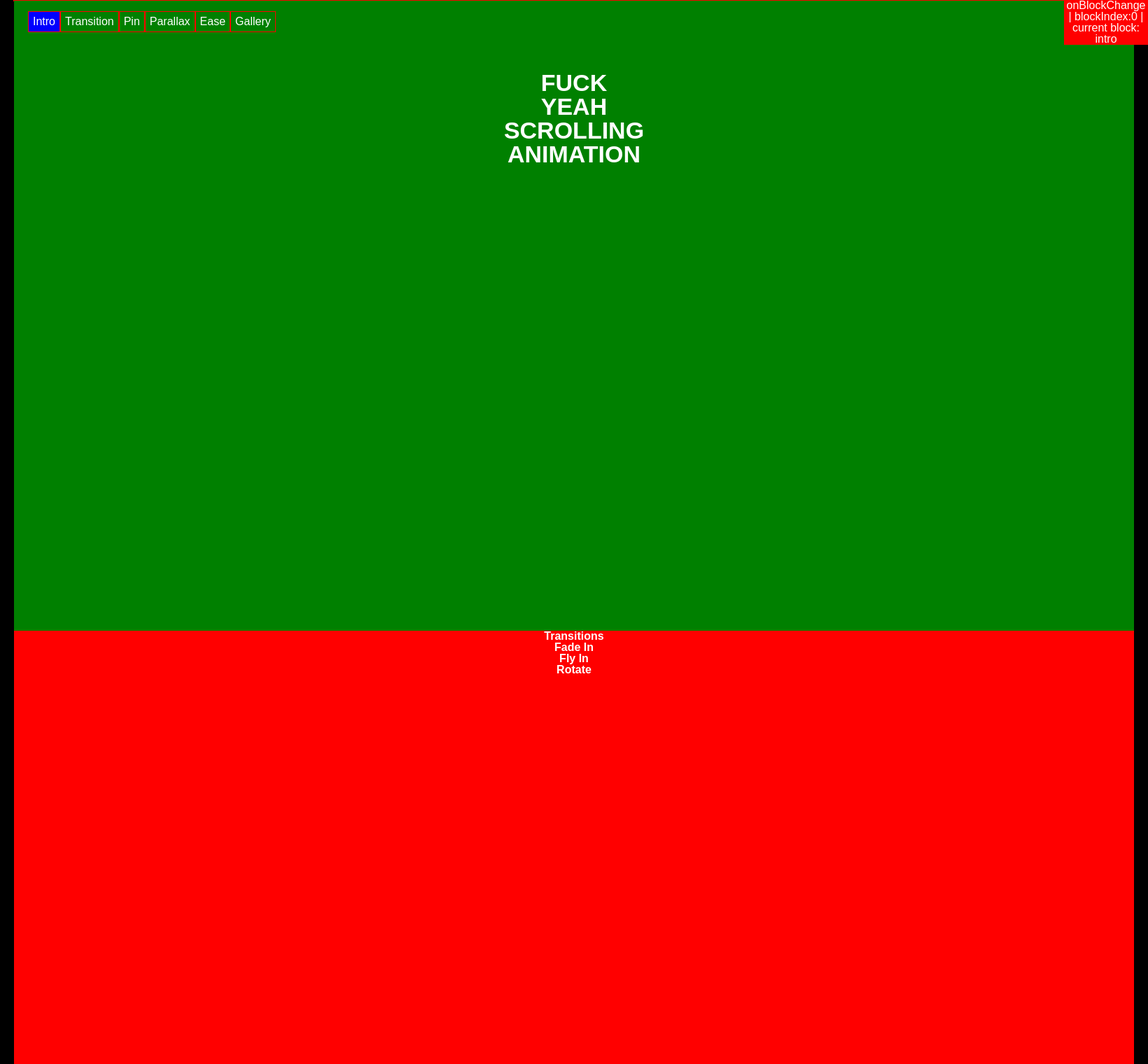
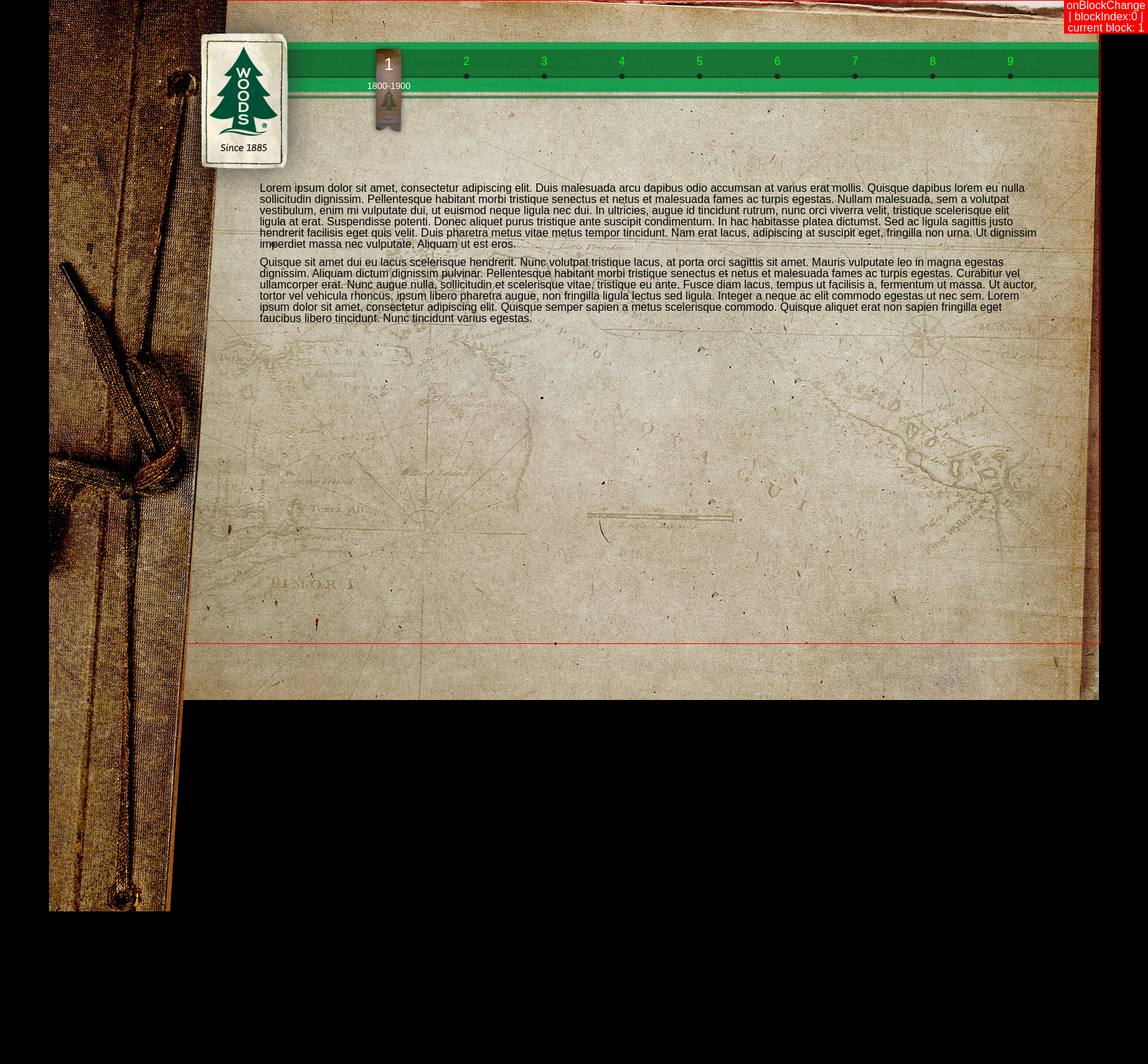
Before and after one commit to agcreative/woods, a PHP site: page / in a window 1640 px wide. Shown: the top 1520 px of the page at 70% size. Run offline with PHP 8.4, Linux system fonts and the light colour scheme; some libraries are stand-ins or nearby versions.

Commit message:
dan edit and added new files

```diff
--- a/css/style.css
+++ b/css/style.css
@@ -92,17 +92,22 @@ input, select {
 /* ######################################
 	general
 ####################################### */
+body, html {
+	height: 100%;
+}
 
 body {
-	background: #000;
+	background: url(../images/bg-map.jpg) center top no-repeat fixed #000;
 	color: #fff;
 	text-align: center;
 }
-
+#nav {
+	position: relative;
+}
 #wrap {
-	width: 1600px;
-	border: solid red 1px;
+	width: 1500px;
 	margin: 0 auto;
+	height: 100%;
 }
 
 /* ######################################
@@ -130,7 +135,10 @@ body {
 #nav {
 	position: fixed;
 	top: 0;
+	left: 50%;
+	margin-left: -750px;
 	z-index: 999999;
+	width: 1500px;
 }
 #nav li {
 	list-style: none;
@@ -139,11 +147,35 @@ body {
 #nav span {
 	display: block;
 	padding: 6px;
-	border: solid red 1px;
+	cursor: pointer;
+	padding: 20px 0;
+	height: 96px;
+	background: url(../images/bg-nav-a.png) no-repeat;
+	position: relative;
+	color: #00ff00;
+	width: 111px;
 }
-
-#nav span.selected {
-	background: blue;
+#nav em {
+	position: absolute;
+	top: 56px;
+	left: 0;
+	width: 111px;
+	text-align: center;
+	font-style: normal;
+	font-size: 13px;
+	color: #fff;
+	display: none;
+}
+#nav span.selected  {
+	background: url(../images/bg-nav-selected.png) no-repeat;
+	color: #fff;
+	font-size: 24px !important;
+}
+#nav span.selected em, #nav span:hover em {
+	display: block;
+}
+#nav span:hover {
+	background: url(../images/bg-nav-hover.png) no-repeat;
 }
 
 /* ######################################
@@ -162,36 +194,54 @@ body {
 .scrollblock {
 	position: relative;
 	margin: 0;
-	width: 1600px;
-	height: 900px;
+	width: 1222px;
+	height: 918px;
 	overflow: hidden;
+	border: solid red 1px;
+	padding: 0 0 0 278px;
 }
 
-#easing span {
-	display: inline-block;
-	border: solid red 1px;
+#body-wrapper{
+	width: 1500px;
 	position: relative;
-	top: 0;
+	margin: 0 auto;
+	height: 100%;
 }
 
-#intro {
-	background: green;
+#bookcover {
+    left: 50%;
+    margin-left: -750px;
+    position: fixed;
+    top: 0;
+    z-index: 99;
 }
-#transitions {
-	background: red;
+
+
+
+/* ######################################
+	background
+####################################### */
+
+#woodslogo {
+	position: absolute;
+	left: 170px;
+	z-index: 20;
 }
-#pin {
-	background: blue;
+#nav {
+	overflow: hidden;
+	height: 280px;
 }
-#paralax {
-	background: purple;
+#nav ul {
+	background: url(../images/bg-nav.png) repeat-x;
+    height: 136px;
+    left: 330px;
+    padding: 0 0 0 100px;
+    position: absolute;
+    top: 44px;
+    width: 100% !important;
+    z-index: 10;
 }
-#paralax {
-	background: pink;
-}
-#ease {
-	background: brown;
-}
+
 
 /* ######################################
 	background
@@ -220,3 +270,26 @@ body {
 	width: 20px;
 	height: 20px;
 }
+
+
+/* ######################################
+	1
+####################################### */
+#text {
+    left: 300px;
+    position: absolute;
+    text-align: left;
+    top: 260px;
+    width: 1112px;
+}
+
+#text p {
+	margin-bottom: 10px;
+	color: #000;
+}
+
+h3#fade-in {
+	position: absolute;
+	top: 200px;
+	left: 500px;
+}
--- a/index.php
+++ b/index.php
@@ -11,49 +11,44 @@
 <body>
 
 <p id="console"></p>
+<div id="body-wrapper">
 
+	<div id="bookcover"><img src="images/bg-book-cover.png" alt="Book Cover" /></div>
 	<div id="nav">
+		<div id="woodslogo"><img src="images/woods-logo.png" alt="Woods" /></div>
 		<ul>
-		<li><span class="intro">Intro</span></li>
-		<li><span class="transitions">Transition</span></li>
-		<li><span class="pin">Pin</span></li>
-		<li><span class="paralax">Parallax</span></li>
-		<li><span class="ease">Ease</span></li>
-		<li><span class="gallery">Gallery</span></li>
+			<li><span class="1 selected">1 <em>1800-1900</em></span></li>
+			<li><span class="2">2 <em>1800-1900</em></span></li>
+			<li><span class="3">3 <em>1800-1900</em></span></li>
+			<li><span class="4">4 <em>1800-1900</em></span></li>
+			<li><span class="5">5 <em>1800-1900</em></span></li>
+			<li><span class="6">6 <em>1800-1900</em></span></li>
+			<li><span class="7">7 <em>1800-1900</em></span></li>
+			<li><span class="8">8 <em>1800-1900</em></span></li>
+			<li><span class="9">9 <em>1800-1900</em></span></li>
 		</ul>
 	</div>
 	<div id="wrap">
-	<div class="scrollblock" id="intro">
-		<h1 id="title"><span>Fuck</span> <span>Yeah</span> <span>Scrolling</span> <span>Animation</span></h1>
+		<div class="scrollblock" id="1">
+			<div id="text">
+			<p>Lorem ipsum dolor sit amet, consectetur adipiscing elit. Duis malesuada arcu dapibus odio accumsan at varius erat mollis. Quisque dapibus lorem eu nulla sollicitudin dignissim. Pellentesque habitant morbi tristique senectus et netus et malesuada fames ac turpis egestas. Nullam malesuada, sem a volutpat vestibulum, enim mi vulputate dui, ut euismod neque ligula nec dui. In ultricies, augue id tincidunt rutrum, nunc orci viverra velit, tristique scelerisque elit ligula at erat. Suspendisse potenti. Donec aliquet purus tristique ante suscipit condimentum. In hac habitasse platea dictumst. Sed ac ligula sagittis justo hendrerit facilisis eget quis velit. Duis pharetra metus vitae metus tempor tincidunt. Nam erat lacus, adipiscing at suscipit eget, fringilla non urna. Ut dignissim imperdiet massa nec vulputate. Aliquam ut est eros.</p>
+			<p>Quisque sit amet dui eu lacus scelerisque hendrerit. Nunc volutpat tristique lacus, at porta orci sagittis sit amet. Mauris vulputate leo in magna egestas dignissim. Aliquam dictum dignissim pulvinar. Pellentesque habitant morbi tristique senectus et netus et malesuada fames ac turpis egestas. Curabitur vel ullamcorper erat. Nunc augue nulla, sollicitudin et scelerisque vitae, tristique eu ante. Fusce diam lacus, tempus ut facilisis a, fermentum ut massa. Ut auctor, tortor vel vehicula rhoncus, ipsum libero pharetra augue, non fringilla ligula lectus sed ligula. Integer a neque ac elit commodo egestas ut nec sem. Lorem ipsum dolor sit amet, consectetur adipiscing elit. Quisque semper sapien a metus scelerisque commodo. Quisque aliquet erat non sapien fringilla eget faucibus libero tincidunt. Nunc tincidunt varius egestas.</p>
 			</div>
-	<div class="scrollblock" id="transitions">
-		<h2>Transitions</h2>
-		<h3 id="fade-in">Fade In</h3>
-		<h3 id="fly-in">Fly In</h3>
-		<h3 id="rotate">Rotate</h3>
-		<h3 id="zoom-in">Zoom In</h3>
 		</div>
-	<div class="scrollblock" id="pin">
-		<h2>Pin</h2>
-		<h3 id="unpin">Unpin</h3>
+		<div class="scrollblock" id="2">
 
 		</div>
-	<div class="scrollblock" id="paralax">
-		<h2 id="parallax1"><img src="images/grooming.jpg" alt="Sharpei" /></h2>
-		<h3 id="parallax2"><img src="images/pet-medicine.jpg" alt="Sharpei" /></h3>
-		<h3 id="parallax3"><img src="images/farm.png" alt="Sharpei" /></h3>
+		<div class="scrollblock" id="3">
+
+
 		</div>
-	<div class="scrollblock" id="ease">
-		<h2 id="easing">
-			<span>E</span>
-			<span>A</span>
-			<span>S</span>
-			<span>I</span>
-			<span>N</span>
-			<span>G</span>
-		</h2>
+		<div class="scrollblock" id="4">
+
 		</div>
-	<div class="scrollblock" id="gallery">
+		<div class="scrollblock" id="5">
+
+		</div>
+		<div class="scrollblock" id="6">
 			<div id="navi">
 				<ul class="clearfix">
 					<li><a href="javascript:void(0);" class="picker1" data="1">1</a></li>
@@ -74,8 +69,17 @@
 				</div>
 			</div>
 		</div>
+		<div class="scrollblock" id="7">
+
 		</div>
+		<div class="scrollblock" id="8">
 
+		</div>
+		<div class="scrollblock" id="9">
+
+		</div>
+	</div>
+</div><!-- end body-wrapper -->
 </body>
 
 <script src="js/respond.js"></script>
--- a/js/application.js
+++ b/js/application.js
@@ -99,42 +99,43 @@ $(document).ready(function() {
 
 
 	//animate title to explode
-	scrollorama
-		.animate('#title',{ duration: 100, property:'zoom', end: 8 });
+	//scrollorama
+		//.animate('#title',{ duration: 100, property:'zoom', end: 8 });
 
-	$('#title span').each(function(){
-		scrollorama
-			.animate($(this),{ duration: 400, property:'top', end: Math.random()*120-180 })
-			.animate($(this),{ duration: 300, property:'rotate', start:0, end: Math.random()*720-360 });
-	});
+	//$('#title span').each(function(){
+		//scrollorama
+			//.animate($(this),{ duration: 400, property:'top', end: Math.random()*120-180 })
+			//.animate($(this),{ duration: 300, property:'rotate', start:0, end: Math.random()*720-360, pin: true });
+	//});
 
 	//transitions
 	scrollorama
-		.animate('#fade-in',{ delay: 100, duration: 600, property:'opacity', start: 0 })
-		.animate('#fly-in',{ delay: 200, duration: 600, property:'left', start: -1400, end: 0 })
-		.animate('#rotate',{ delay: 300, duration: 100, property:'rotate', start: 0, end: 720 })
-		.animate('#zoom-in',{ delay: 600, duration: 600, property:'zoom', start: 1, end: 8 })
-		.animate('#zoom-in',{ delay: 600, duration: 600, property:'opacity', start: 1, end: 0 })
-		.animate('#unpin',{ duration:500, property:'padding-top', start:400, pin:true });
+		.animate('#text',{ delay: 900, duration: 900, property:'opacity', start: 1, end: 0, pin: true });
+		//.animate('#text',{ delay: 100, duration: 400, property:'opacity', start: 0, end: 1, pin: true });
+		//.animate('#fly-in',{ delay: 200, duration: 600, property:'left', start: -1400, end: 0, pin: true })
+		//.animate('#rotate',{ delay: 300, duration: 100, property:'rotate', start: 0, end: 720, pin: true })
+		//.animate('#zoom-in',{ delay: 600, duration: 600, property:'zoom', start: 1, end: 8, pin: true })
+		//.animate('#zoom-in',{ delay: 600, duration: 600, property:'opacity', start: 1, end: 0, pin: true })
+		//.animate('#unpin',{ duration:500, property:'padding-top', start:400, pin:true });
 
 	//paralax
-	scrollorama
-		.animate('#parallax2',{ delay: 400, duration: 600, property:'top', start:800, end:-800 })
-		.animate('#parallax3',{ delay: 200, duration: 1200, property:'top', start:500, end:-500 });
+	//scrollorama
+		//.animate('#parallax2',{ delay: 400, duration: 600, property:'top', start:800, end:-800 })
+		//.animate('#parallax3',{ delay: 200, duration: 1200, property:'top', start:500, end:-500 });
 
 	//easing
-	easing_array = [
-		'easeOutBounce',
-		'easeOutQuad',
-		'easeOutQuart',
-		'easeOutQuint',
-		'easeOutExpor',
-		'easeOutBounce'
-		];
-	$('#easing span').each(function( idx, el ){
-		scrollorama
-			.animate($(this),{ delay: 100, duration: 600, property: 'top', end: 300, easing: easing_array[idx] });
-	});
+	//easing_array = [
+		//'easeOutBounce',
+		//'easeOutQuad',
+		//'easeOutQuart',
+		//'easeOutQuint',
+		//'easeOutExpor',
+		//'easeOutBounce'
+		//];
+	//$('#easing span').each(function( idx, el ){
+		//scrollorama
+			//.animate($(this),{ delay: 100, duration: 600, property: 'top', end: 300, easing: easing_array[idx] });
+	//});
 
 	//navigation
 	$('#nav span').click( function(){
```
Also changed, not shown: images/bg-book-cover.png (added), images/bg-map.jpg (added), images/bg-nav-a.png (added), images/bg-nav-hover.png (added), images/bg-nav-selected.png (added), images/bg-nav.png (added), images/nav-bg.png (added), images/woods-logo.png (added). Lines whose indentation alone changed are shown as unchanged.
